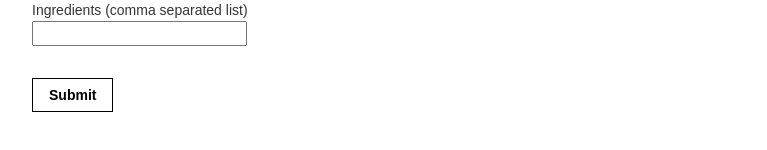
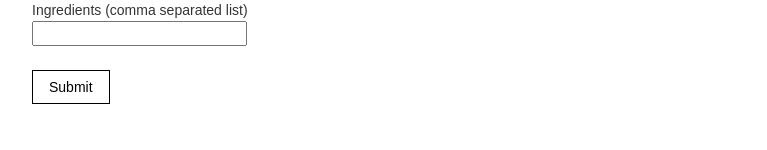
Before and after one commit to matildasmeds/react-exercise, a React (Create React App) app: page /recipes/new in a window 1280 px wide. Shown: the part 316-466 px from the top of the page, without its empty margins (256-1023 px from the left). Built offline with nearby package versions, Linux system fonts and the light colour scheme; no server answers.

Commit message:
Button restyle

```diff
--- a/src/BasicComponents.js
+++ b/src/BasicComponents.js
@@ -10,7 +10,7 @@ function H1(props) {
 function Button(props) {
   const doNothing = () => {};
   const callBack = props.callBack || doNothing;
-  return <button className='b ph3 pv2 mv3 mr1 input-reset ba b--black bg-transparent hover-white hover-bg-blue pointer f6'
+  return <button className='ph3 pv2 mt2 mr2 input-reset ba b--black-25 bg-transparent hover-white hover-bg-blue pointer f6'
       onClick={callBack}
     >
     {props.label}
--- a/src/Recipe.js
+++ b/src/Recipe.js
@@ -21,7 +21,7 @@ function Recipe(props) {
     });
   }
 
-  const recipeHtml = <div className="w-100 mv3">
+  const recipeHtml = <div className="w-100 mv2">
     <h3 className="f4 fwl baskerville mt0 lh-title">{props.name}</h3>
     <p>{props.description}</p>
     <div>{ingredients_html}</div>
@@ -31,7 +31,7 @@ function Recipe(props) {
     </div>
   </div>
 
-  const deletedHtml = <div className="w-100 mv3">
+  const deletedHtml = <div className="w-100 mv2">
     <i>Deleted recipe...</i>
   </div>
 
```
